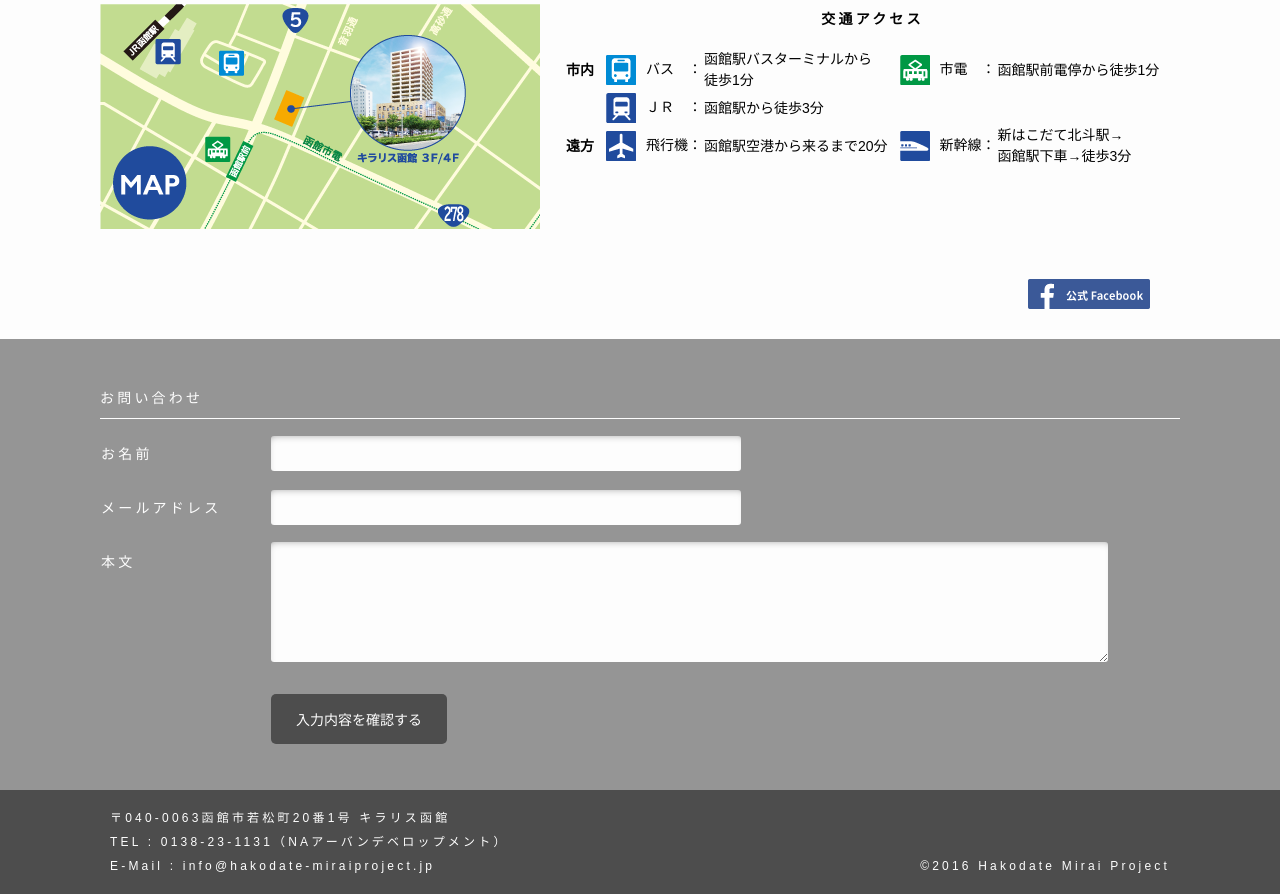
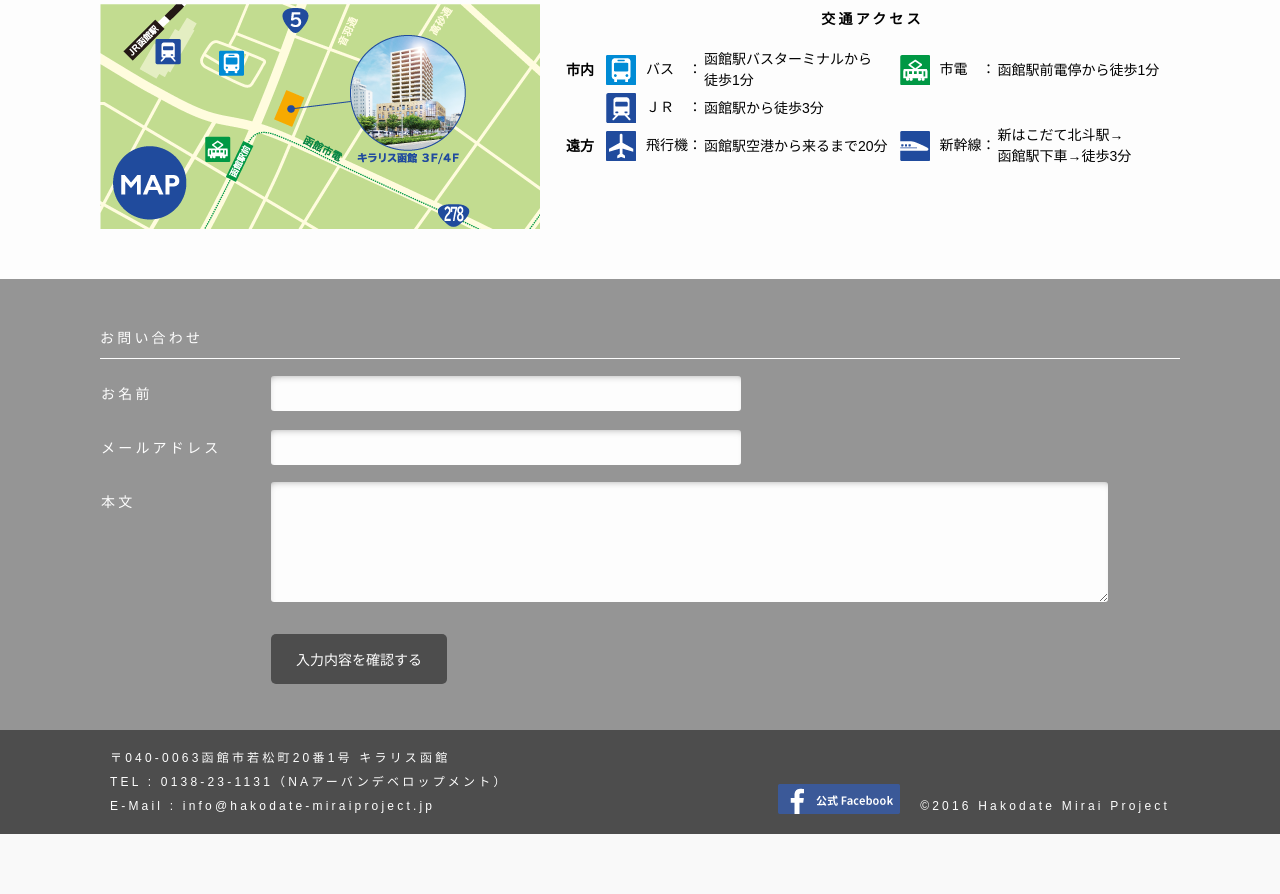
Before and after one commit to YngLab/MProjectPreSite, a PHP site: page / in a window 1280 px wide. Shown: the part 4323-5217 px from the top of the page. After the commit the page ends 5157 px from the top, so only its background shows below. Run offline with PHP 8.4, Linux system fonts and the light colour scheme.

Commit message:
#22 comp

```diff
--- a/css/layout/_main.scss
+++ b/css/layout/_main.scss
@@ -301,6 +301,12 @@ footer{
   position: relative;
 }
 
+.footer_snsButton{
+  position: absolute;
+  bottom: 20px;
+  right: 280px;
+}
+
 .footer_text-copyright{
   position: absolute;
   bottom: 10px;
--- a/css/style.css
+++ b/css/style.css
@@ -875,6 +875,12 @@ footer {
   position: relative;
 }
 
+.footer_snsButton {
+  position: absolute;
+  bottom: 20px;
+  right: 280px;
+}
+
 .footer_text-copyright {
   position: absolute;
   bottom: 10px;
--- a/index.html
+++ b/index.html
@@ -230,11 +230,6 @@
   </div>
 </div>
 
-<div id="snsButton">
-  <!-- <a href="#"><img src="img/sns_twitter.png" alt="ツイートする" class="g-snsButton"></a> -->
-  <a href="https://www.facebook.com/hakodatemiraiproject/" target="_blank"><img src="img/sns_facebook.png" alt="公式facebook" class="g-snsButton"></a>
-</div>
-
 <div id="contact">
   <div class="contact_inner">
     <p class="contact_title">お問い合わせ</p>
@@ -275,6 +270,7 @@
     <p class="footer_text">〒040-0063函館市若松町20番1号 キラリス函館</p>
     <p class="footer_text">TEL : 0138-23-1131（NAアーバンデベロップメント）</p>
     <p class="footer_text">E-Mail : info@<span class="contact-spamBlock">spamblock</span>hakodate-miraiproject.jp</p>
+    <a href="https://www.facebook.com/hakodatemiraiproject/" target="_blank"><img src="img/sns_facebook.png" alt="公式facebook" class="footer_snsButton"></a>
     <p class="footer_text-copyright">©2016 Hakodate Mirai Project</p>
   </div>
 </footer>
```
